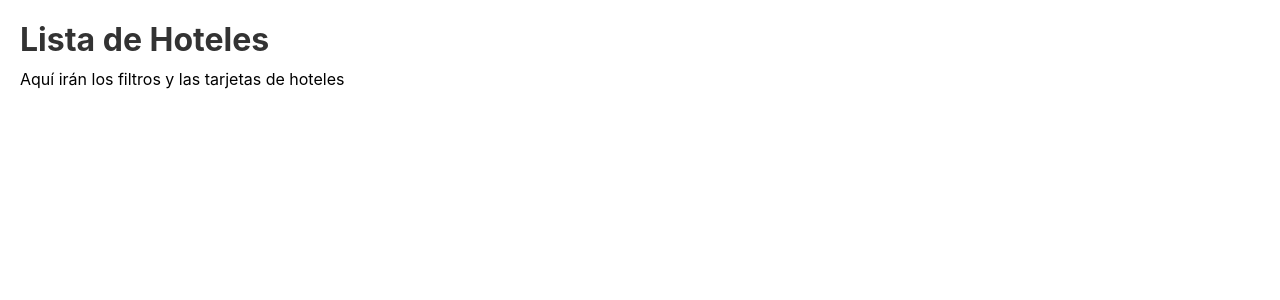
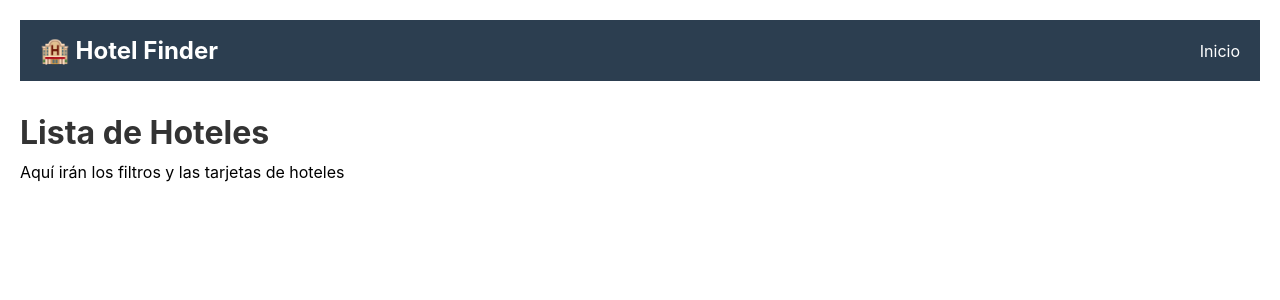
Before and after one commit to davidgarcia11/hotel-finder-DI, a React (Create React App) app in the folder frontend/: page / in a window 1280 px wide. Shown: the top 300 px of the page. Built offline with nearby package versions, Linux system fonts and the light colour scheme.

Commit message:
feat: Añadir componente Header con navegación

```diff
--- a/frontend/src/App.js
+++ b/frontend/src/App.js
@@ -1,4 +1,5 @@
 import { BrowserRouter, Routes, Route } from 'react-router-dom';
+import Header from './components/layout/Header';
 import ListaHoteles from './pages/ListaHoteles';
 import DetalleHotel from './pages/DetalleHotel';
 import './App.css';
@@ -7,6 +8,7 @@ function App() {
     return (
         <BrowserRouter>
             <div className="App">
+                <Header />
                 <Routes>
                     <Route path="/" element={<ListaHoteles />} />
                     <Route path="/hotel/:id" element={<DetalleHotel />} />
--- /dev/null
+++ b/frontend/src/components/layout/Header.jsx
@@ -0,0 +1,46 @@
+import { Link } from 'react-router-dom';
+
+function Header() {
+    return (
+        <header style={styles.header}>
+            <div style={styles.container}>
+                <Link to="/" style={styles.logo}>
+                    🏨 Hotel Finder
+                </Link>
+                <nav>
+                    <Link to="/" style={styles.link}>
+                        Inicio
+                    </Link>
+                </nav>
+            </div>
+        </header>
+    );
+}
+
+const styles = {
+    header: {
+        backgroundColor: '#2c3e50',
+        padding: '1rem',
+        marginBottom: '2rem',
+    },
+    container: {
+        maxWidth: '1200px',
+        margin: '0 auto',
+        display: 'flex',
+        justifyContent: 'space-between',
+        alignItems: 'center',
+    },
+    logo: {
+        color: 'white',
+        fontSize: '1.5rem',
+        textDecoration: 'none',
+        fontWeight: 'bold',
+    },
+    link: {
+        color: 'white',
+        textDecoration: 'none',
+        marginLeft: '2rem',
+    },
+};
+
+export default Header;
```
